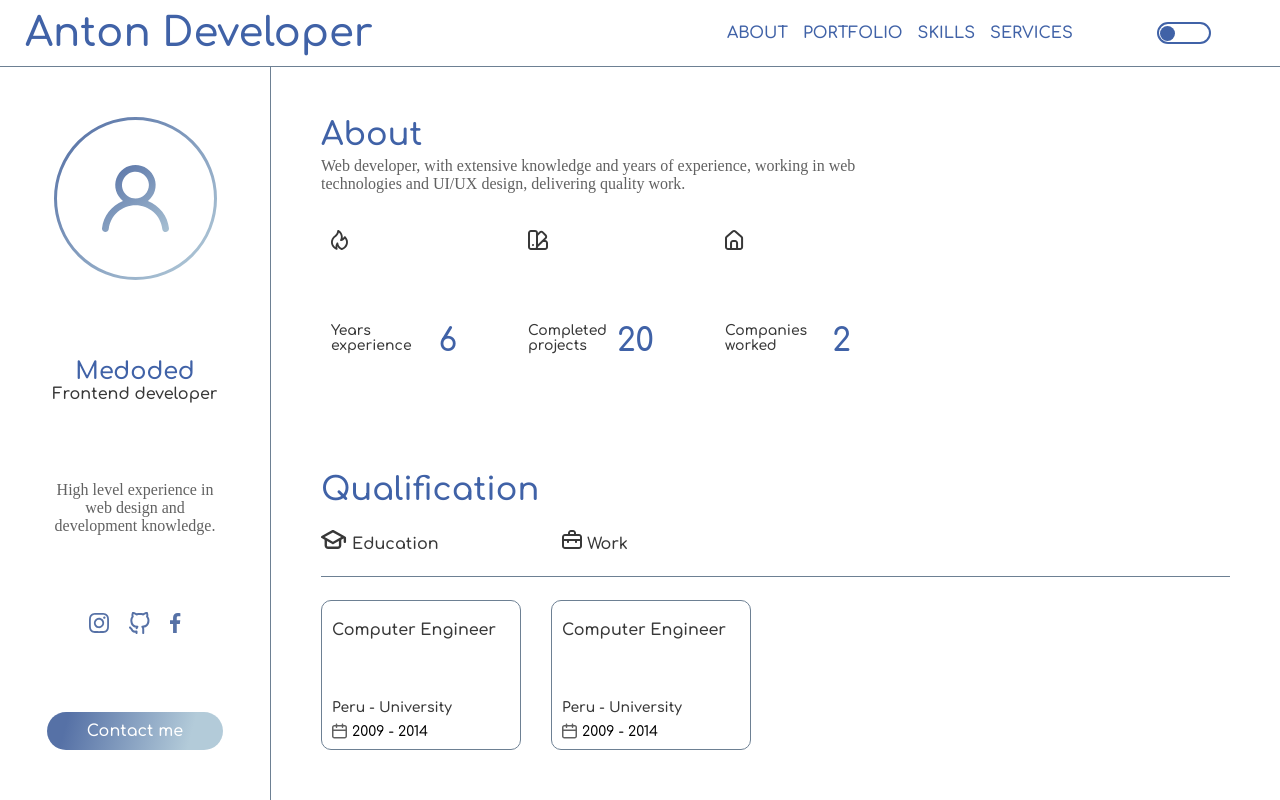
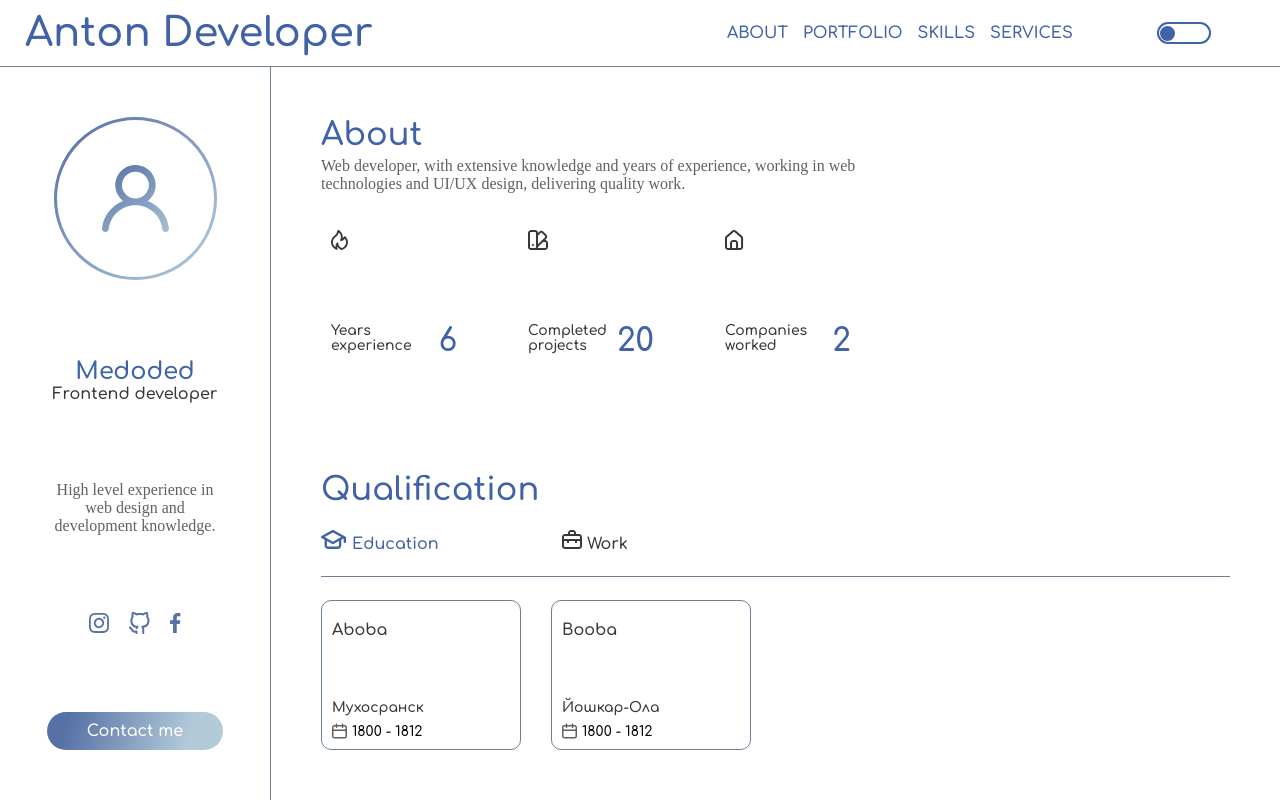
Before and after one commit to beliberda/snycks_portfolio, a plain HTML site: page index.html in a window 1280 px wide. Both pictures are taken after a click on the element "Education". Drawn offline with Linux system fonts and the light colour scheme.

Commit message:
add button work and education

```diff
--- a/assets/css/about.css
+++ b/assets/css/about.css
@@ -91,3 +91,10 @@
   gap: 5px;
   align-items: flex-end;
 }
+
+.--qualification-active h4 {
+  color: var(--text-primary);
+}
+.--qualification-active path {
+  fill: var(--text-primary);
+}
--- a/assets/js/index.js
+++ b/assets/js/index.js
@@ -1,34 +1,85 @@
 
 
 let light = document.getElementById("light")
-
-console.log(light);
+let background = document.querySelector("body")
 
 light.onclick = function () {
 
     if (light.checked) {
         Object.assign(document.documentElement, {
-            style: `--text-primary: black;`,
+            style: `--text-primary: white;`,
         });
+        background.style.backgroundImage = "url('./assets/images/background-dark.png')"
     }
     else {
         Object.assign(document.documentElement, {
             style: `--text-primary: #4062a7;`,
         });
+        background.style.backgroundImage = null
+
     }
 
 
 }
-// let title_h2 = document.querySelectorAll("h2")
 
-// console.log(title_h2[2]);
 
-// title_h2[2].innerHTML = " dfwqedfwe"
+let qualificList = document.querySelector(".qualification-list")
+let educationList = [
+    {
+        title: "Aboba",
+        place: "Мухосранск",
+        date: "1800 - 1812"
+    },
+    {
+        title: "Booba",
+        place: "Йошкар-Ола",
+        date: "1800 - 1812"
+    }
+]
+for (let i = 0; i < educationList.length; i++) {
+    qualificList.insertAdjacentHTML("beforeend", `<article class="qualification-item"><h4>${educationList[i].title}</h4><footer class="qualification-item__bottom"><h5>${educationList[i].place}</h5><div class="qualification-item__date"><img src="./assets/images/icons/calendar.svg" alt="" /><h6>${educationList[i].date}</h6></div></footer></article > `)
+}
 
-// let check = document.getElementById("light")
-// let light = document.getElementsByClassName("light")
-// // console.log(classes);
+let workList = [
+    {
+        title: "Boba",
+        place: "Шлёппинск",
+        date: "1800 - 1812"
+    },
+    {
+        title: "Dart Vader",
+        place: "Усть Кузминск",
+        date: "1800 - 1812"
+    }
+]
 
-// Object.assign(document.documentElement, {
-//     style: `--text-primary: black;`,
-// });
+
+
+
+
+
+let work = document.getElementById("work")
+let education = document.getElementById("education")
+
+education.classList.add("--qualification-active")
+
+
+work.addEventListener("click", function () {
+    work.classList.add("--qualification-active")
+    education.classList.remove("--qualification-active")
+
+    qualificList.innerHTML = ""
+    workList.forEach(element => {
+        qualificList.insertAdjacentHTML("beforeend", `<article class="qualification-item"><h4>${element.title}</h4><footer class="qualification-item__bottom"><h5>${element.place}</h5><div class="qualification-item__date"><img src="./assets/images/icons/calendar.svg" alt="" /><h6>${element.date}</h6></div></footer></article > `)
+    });
+
+})
+education.addEventListener("click", function () {
+    education.classList.add("--qualification-active")
+    work.classList.remove("--qualification-active")
+
+    qualificList.innerHTML = ""
+    for (let i = 0; i < educationList.length; i++) {
+        qualificList.insertAdjacentHTML("beforeend", `<article class="qualification-item"><h4>${educationList[i].title}</h4><footer class="qualification-item__bottom"><h5>${educationList[i].place}</h5><div class="qualification-item__date"><img src="./assets/images/icons/calendar.svg" alt="" /><h6>${educationList[i].date}</h6></div></footer></article > `)
+    }
+})
--- a/index.html
+++ b/index.html
@@ -133,36 +133,37 @@
           <h2>Qualification</h2>
           <nav class="qualification-nav">
             <div id="education" class="qualification-nav__item">
-              <img src="./assets/images/icons/education.svg" alt="" />
+              <svg
+                xmlns="http://www.w3.org/2000/svg"
+                width="26"
+                height="19"
+                viewBox="0 0 26 19"
+                fill="none"
+              >
+                <path
+                  d="M24.4505 6.69535L23.257 6.03895L12.5158 0.071608H12.3845C12.3114 0.0406718 12.2355 0.0166967 12.1578 0H11.931H11.7162C11.6347 0.0167076 11.5548 0.0406723 11.4775 0.071608H11.3462L0.605026 6.03895C0.421354 6.14304 0.26858 6.29399 0.162291 6.4764C0.0560013 6.6588 0 6.86614 0 7.07726C0 7.28838 0.0560013 7.49572 0.162291 7.67813C0.26858 7.86054 0.421354 8.01149 0.605026 8.11558L3.57676 9.76256V15.4196C3.57676 16.3692 3.95398 17.2799 4.62544 17.9513C5.29689 18.6228 6.20758 19 7.15716 19H16.7049C17.6545 19 18.5652 18.6228 19.2366 17.9513C19.9081 17.2799 20.2853 16.3692 20.2853 15.4196V9.76256L22.6722 8.42588V11.8392C22.6722 12.1557 22.798 12.4593 23.0218 12.6831C23.2456 12.9069 23.5492 13.0327 23.8657 13.0327C24.1822 13.0327 24.4858 12.9069 24.7096 12.6831C24.9334 12.4593 25.0592 12.1557 25.0592 11.8392V7.73367C25.0588 7.52219 25.0023 7.31461 24.8953 7.13217C24.7884 6.94972 24.6349 6.79898 24.4505 6.69535ZM17.8984 15.4196C17.8984 15.7361 17.7726 16.0397 17.5488 16.2635C17.325 16.4873 17.0214 16.6131 16.7049 16.6131H7.15716C6.84063 16.6131 6.53707 16.4873 6.31325 16.2635C6.08944 16.0397 5.96369 15.7361 5.96369 15.4196V11.0873L11.3462 14.071L11.5253 14.1426H11.6327C11.7317 14.1551 11.832 14.1551 11.931 14.1426C12.0301 14.1551 12.1303 14.1551 12.2294 14.1426H12.3368C12.4002 14.1292 12.4607 14.105 12.5158 14.071L17.8984 11.0873V15.4196ZM11.931 11.6721L3.64837 7.06533L11.931 2.45854L20.2137 7.06533L11.931 11.6721Z"
+                  fill="#383838"
+                />
+              </svg>
               <h4>Education</h4>
             </div>
             <div id="work" class="qualification-nav__item">
-              <img src="./assets/images/icons/work.svg" alt="" />
+              <svg
+                xmlns="http://www.w3.org/2000/svg"
+                width="20"
+                height="19"
+                viewBox="0 0 20 19"
+                fill="none"
+              >
+                <path
+                  d="M17 4H14V3C14 2.20435 13.6839 1.44129 13.1213 0.87868C12.5587 0.316071 11.7956 0 11 0H9C8.20435 0 7.44129 0.316071 6.87868 0.87868C6.31607 1.44129 6 2.20435 6 3V4H3C2.20435 4 1.44129 4.31607 0.87868 4.87868C0.316071 5.44129 0 6.20435 0 7V16C0 16.7956 0.316071 17.5587 0.87868 18.1213C1.44129 18.6839 2.20435 19 3 19H17C17.7956 19 18.5587 18.6839 19.1213 18.1213C19.6839 17.5587 20 16.7956 20 16V7C20 6.20435 19.6839 5.44129 19.1213 4.87868C18.5587 4.31607 17.7956 4 17 4ZM8 3C8 2.73478 8.10536 2.48043 8.29289 2.29289C8.48043 2.10536 8.73478 2 9 2H11C11.2652 2 11.5196 2.10536 11.7071 2.29289C11.8946 2.48043 12 2.73478 12 3V4H8V3ZM18 16C18 16.2652 17.8946 16.5196 17.7071 16.7071C17.5196 16.8946 17.2652 17 17 17H3C2.73478 17 2.48043 16.8946 2.29289 16.7071C2.10536 16.5196 2 16.2652 2 16V10.95H5V12C5 12.2652 5.10536 12.5196 5.29289 12.7071C5.48043 12.8946 5.73478 13 6 13C6.26522 13 6.51957 12.8946 6.70711 12.7071C6.89464 12.5196 7 12.2652 7 12V10.95H13V12C13 12.2652 13.1054 12.5196 13.2929 12.7071C13.4804 12.8946 13.7348 13 14 13C14.2652 13 14.5196 12.8946 14.7071 12.7071C14.8946 12.5196 15 12.2652 15 12V10.95H18V16ZM18 9H2V7C2 6.73478 2.10536 6.48043 2.29289 6.29289C2.48043 6.10536 2.73478 6 3 6H17C17.2652 6 17.5196 6.10536 17.7071 6.29289C17.8946 6.48043 18 6.73478 18 7V9Z"
+                  fill="#383838"
+                />
+              </svg>
               <h4>Work</h4>
             </div>
           </nav>
-          <div class="qualification-list">
-            <article class="qualification-item">
-              <h4>Computer Engineer</h4>
-              <footer class="qualification-item__bottom">
-                <h5>Peru - University</h5>
-                <div class="qualification-item__date">
-                  <img src="./assets/images/icons/calendar.svg" alt="" />
-                  <h6>2009 - 2014</h6>
-                </div>
-              </footer>
-            </article>
-            <article class="qualification-item">
-              <h4>Computer Engineer</h4>
-              <footer class="qualification-item__bottom">
-                <h5>Peru - University</h5>
-                <div class="qualification-item__date">
-                  <img src="./assets/images/icons/calendar.svg" alt="" />
-                  <h6>2009 - 2014</h6>
-                </div>
-              </footer>
-            </article>
-          </div>
+          <div class="qualification-list"></div>
         </section>
       </main>
     </main>
```
Also changed, not shown: assets/images/2021.png (added), assets/images/background-dark.png (added).
